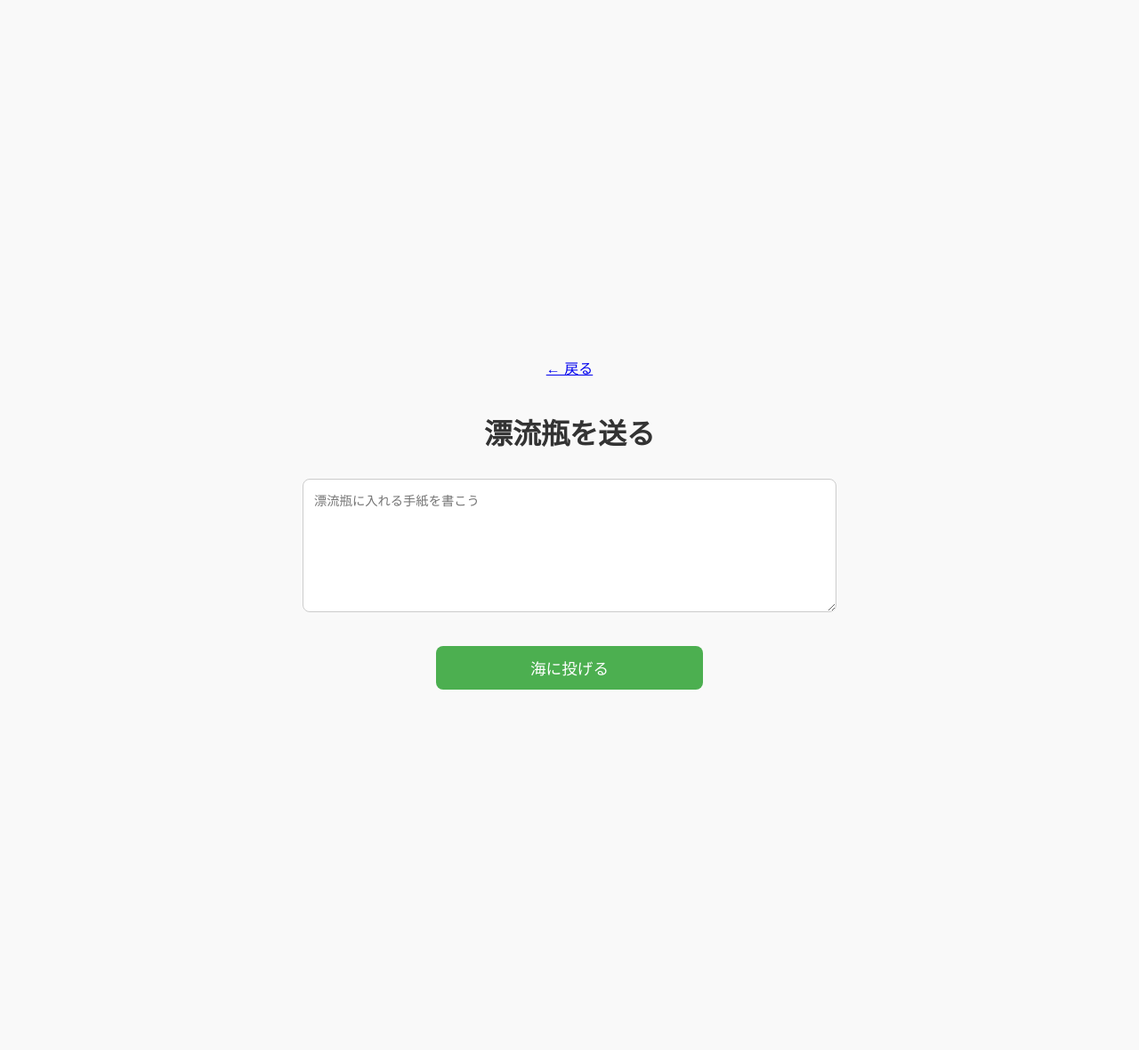
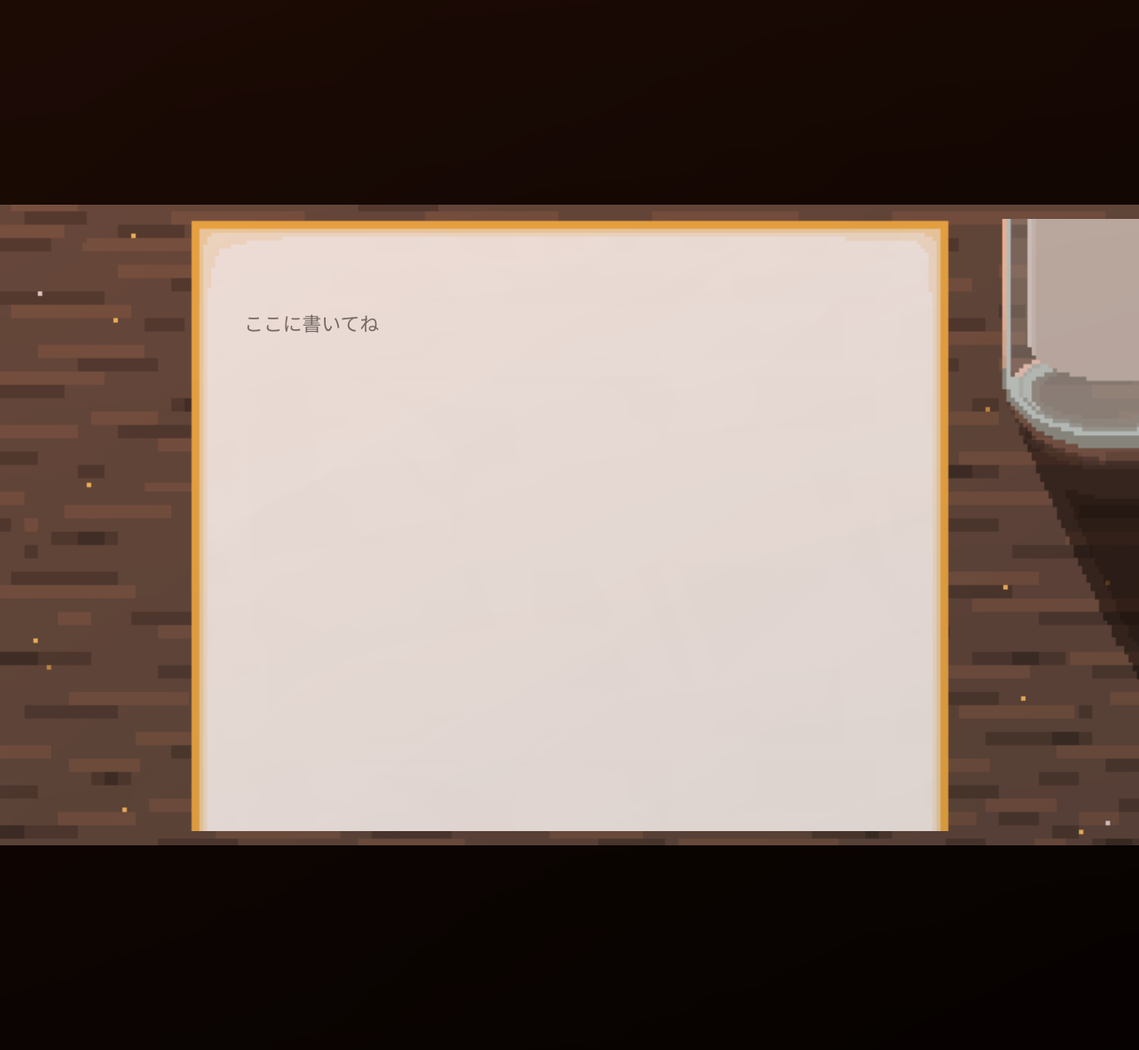
Before and after one commit to Fumichann/chat-app, a Flask app: page /write in a window 1280 px wide. Shown: the whole page at 89% size. Run offline with Flask 3, Linux system fonts and the light colour scheme; some libraries are stand-ins or nearby versions.

Commit message:
writeページ

```diff
--- a/static/css/write.css
+++ b/static/css/write.css
@@ -1,61 +1,129 @@
 /* ページ全体の縦横中央寄せ */
 body {
+  background: #f4f4f4;
+  margin: 0;
+  padding: 0;
+  height: 100vh;
+  width: 100vw;
   display: flex;
-  flex-direction: column;   /* 上下に並べる */
-  justify-content: center;  /* 縦方向中央 */
-  align-items: center;      /* 横方向中央 */
-  min-height: 100vh;        /* 画面高さいっぱい */
-  margin: 0;
+  justify-content: center;
+  align-items: center;
   font-family: sans-serif;
-  background-color: #f9f9f9; /* 任意で背景色 */
 }
 
-/* タイトル */
-h1 {
-  font-size: 2em;
-  color: #333;
-  margin-bottom: 30px;
-  text-align: center;
+#light{
+  position: fixed;
+  opacity: 0.2;
+  margin: 0 auto;
+  background-size: 100% auto;
+  background-repeat: no-repeat;
+  background-position: center center;
+  z-index: 1000;
+  pointer-events: none;
+}
+.haikei{
+  background-image: url(/static/image/haikei/table.JPG);
 }
 
-/* フォーム全体を中央に */
-form {
+/*---------フォーム（手紙）------------------------*/
+
+.letter-paper {
+  width: 855px;
+  height: auto;
+  max-height: 690px;
+  margin: auto;
+  overflow-y: auto;        /* 縦スクロール */
+  background: none;        /* 子要素で画像表示 */
   display: flex;
   flex-direction: column;
-  align-items: center;
-  width: 80%;
-  max-width: 600px;
-  margin: 0 auto;
+  position:absolute;
+  padding: 0;
+  overflow-y: auto;
+  }
+
+  .paper-inner {
+  display: flex;
+  flex-direction: column;
+  }
+
+  .paper-top {
+    width: 100%;
+    display: block;
+  }
+
+  #letter-date {
+  position: absolute;
+  width: 2vw;
+  top: 5%;
+  right:10%;
+  font-size: 1.6vw;
+  font-weight: bold;
+  color: #333;
 }
 
-/* テキストエリア */
-textarea#userMsg {
-  width: 100%;
-  height: 150px;
-  padding: 12px;
-  font-size: 1.1em;
-  margin-bottom: 20px;
-  resize: vertical;
-  box-sizing: border-box;
-  border: 1px solid #ccc;
-  border-radius: 8px;
+.paper-middle {
+  background: url(/static/image/rireki/binsen.PNG) repeat-y center;
+  padding: 0 7% 1%;
+  background-size: 100% auto;
+  flex-grow: 1;
+  min-height: 690px;
 }
 
-/* 送信ボタン */
-button[type="submit"] {
-  width: 50%;
-  padding: 12px;
-  font-size: 1.1em;
-  cursor: pointer;
+/* textarea */
+.paper-text {
+  width: 100%;
+  min-height: 200px;
+  background: transparent;
   border: none;
-  border-radius: 8px;
-  background-color: #4CAF50;
-  color: white;
-  transition: background-color 0.3s ease;
+  outline: none;
+  resize: none;
+  font-size: 1.7vw;
+  line-height: 2;
+  white-space: pre-wrap;
+  box-sizing: border-box;
 }
 
-button[type="submit"]:hover {
-  background-color: #45a049;
+.letter-paper,
+.paper-text{
+  scrollbar-width: none;      /* Firefox */
+  -ms-overflow-style: none;   /* IE 10+ */
+}
+.letter-paper::-webkit-scrollbar,
+.paper-text::-webkit-scrollbar {
+  display: none;              /* Chrome, Safari, Edge */
+}
+
+/*---------送信ボタン（ボトル）------------------------*/
+
+.bot{
+  position: fixed;
+  display: inline-block;
+  width: 175px;
+  height: 900px;
+  right: 0;
+  transform-origin: top right;
+}
+
+#bottle{
+  position: absolute;
+  display: block;
+  z-index: 100;
+  width: 100%;
+  height: auto;
+}
+
+#submit{
+  position: absolute;
+  top: 0;
+  right: 0;
+  width: 157px;
+  height: 260px;
+  cursor: pointer;
+  z-index: 100;
+
+  background: transparent;
+  border: none;
+  outline: none;
 }
 
 /* AI返信表示 */
--- a/static/scripts/write.js
+++ b/static/scripts/write.js
@@ -2,6 +2,15 @@ document.addEventListener('DOMContentLoaded', () => {
   const form = document.getElementById('msgForm');
   const userMsg = document.getElementById('userMsg');
   const aiReplyContainer = document.getElementById('aiReplyContainer');
+
+  const haikei = document.querySelector(".haikei");
+  const textarea = document.querySelector(".paper-text");
+  const middle = document.querySelector(".paper-middle");
+  const papers = document.querySelector('.letter-paper');
+  const bottle = document.querySelector('.bot');
+  const submit = document.getElementById('submit');
+  const light = document.getElementById('light');
+
   let storageType = localStorage.getItem('volume-storage-type') || 'local';
 
   //ローカルかセッションかの取得
@@ -25,15 +34,69 @@ document.addEventListener('DOMContentLoaded', () => {
     }
   }
 
+  // 基準サイズ（棚画像の元サイズ）
+  const baseWidth = 855;
+  const baseHeight = 585;
+
+  function autoResize() {
+    textarea.style.height = "auto";
+    textarea.style.height = textarea.scrollHeight + "px";
+
+    // 中央部分の高さを textarea に追従させる
+    middle.style.height = textarea.scrollHeight + "px";
+  }
+
+  function resizeLetter() {
+
+    // 画面が小さい時だけ縮める
+    const maxWidth = window.innerWidth * 0.7;
+    const maxHeight = window.innerHeight * 0.9;
+
+    const scaleW = maxWidth / baseWidth;
+    const scaleH = maxHeight / baseHeight;
+
+    // 大きくはしない（1が上限）
+    const scale = Math.min(scaleW, scaleH, 1);
+
+      // まずリサイズ処理を全部終わらせる
+      papers.style.width = baseWidth * scale + 'px';
+      papers.style.maxHeight = `${690 * scale}px`
+      middle.style.minHeight = `${baseHeight * scale}px`;
+
+      bottle.style.width = 175 * scale + 'px';
+      bottle.style.height = 900 * scale + 'px';
+      submit.style.width = 157 * scale + 'px';
+      submit.style.height = 260 * scale + 'px';
+
+    autoResize();
+  }
+
+  textarea.addEventListener("input", autoResize);
+  window.addEventListener("resize",resizeLetter);
+
+  autoResize();
+  resizeLetter();
+
+const submitArea = document.getElementById("submit");
+
+submitArea.addEventListener("click", (e) => {
+  // ボタンなので本来 preventDefault しなくてもいいが、
+  // 自前 submit 処理を優先させるなら残してOK
+  e.preventDefault();
+  form.requestSubmit();
+});
+
   form.addEventListener('submit', async (e) => {
     e.preventDefault();
+
     const userMessage = userMsg.value.trim();
-    const submitButton = form.querySelector('button[type="submit"]');
+    const submitButton = document.getElementById("submit");
 
     if (!userMessage) {
       aiReplyContainer.innerHTML = '<p style="color:red;">メッセージを入力してください。</p>';
       return;
     }
+
 
     // --- 1. ボタンの無効化とローディング表示 ---
     let originalButtonText = submitButton.textContent;
@@ -41,9 +104,13 @@ document.addEventListener('DOMContentLoaded', () => {
     submitButton.textContent = '海に投げる (送信中...)';
 
     // フォーム非表示
-    userMsg.style.display = 'none';
-    submitButton.style.display = 'none';
+    form.style.display = 'none';
+    light.style.display = 'none';
+
     aiReplyContainer.innerHTML = `<p class="sending"></p>`;
+    haikei.style.backgroundImage = 'url("/static/image/haikei/kari.PNG")';
+
+
 
     try {
       const response = await fetch('/api/reply', {
@@ -109,4 +176,5 @@ document.addEventListener('DOMContentLoaded', () => {
     getStorage().setItem('letters', JSON.stringify(logs));
     console.log("AI返信履歴を保存しました:", dateString);
   }
+
 });
--- a/templates/write.html
+++ b/templates/write.html
@@ -3,19 +3,35 @@
 <head>
   <meta charset="UTF-8">
   <title>海で手紙を書こう</title>
-  <link rel="stylesheet" href="../static/css/write.css">
+  <link rel="stylesheet" href="/static/css/common.css">
+  <link rel="stylesheet" href="/static/css/write.css">
 </head>
 
-<body>
-  <p><a href="/main">← 戻る</a></p>
+<body class="haikei">
 
-  <h1>漂流瓶を送る</h1>
-  <form method="POST" id="msgForm">
+  <img id="light" src="/static/image/tegami/yuu.PNG">
+
+  <form method="POST" id="msgForm" class="letter-paper">
     <input type="hidden" name="csrf_token" value="{{ csrf_token() }}">
-    <textarea id="userMsg" name="message" placeholder="漂流瓶に入れる手紙を書こう" required></textarea>
-    <br>
-    <button type="submit">海に投げる</button>
+
+      <div class="paper-inner">
+
+        <img class="letter-top" src="/static/image/rireki/top.PNG">
+        <p id="letter-date"></p>
+
+        <div class="paper-middle">
+          <textarea class="paper-text" id="userMsg" name="message" placeholder="ここに書いてね" required></textarea>
+        </div>
+
+      </div>
+
+      <div class="bot">
+        <img id="bottle" src="/static/image/tegami/b_yuu.PNG">
+        <button id="submit" type="button"></button>
+      </div>
+
   </form>
+
 
   <div id="aiReplyContainer">
     {% if ai_message %}
```
Also changed, not shown: static/image/haikei/table.JPG (added), static/image/tegami/b_hiru.PNG (added), static/image/tegami/b_yuu.PNG (added), static/image/tegami/hiru.PNG (added), static/image/tegami/yuu.PNG (added).
